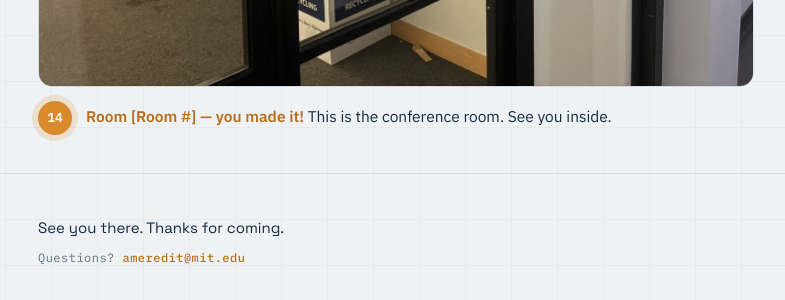
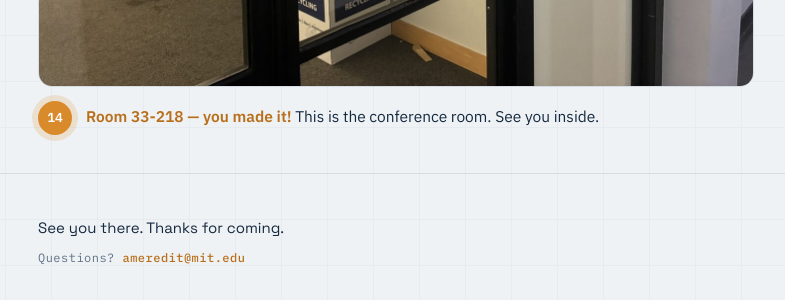
Before and after one commit to alexmeredith8299/alexmeredith8299.github.io, a Jekyll site: the page defense/index.html, which Jekyll copies as it is, in a window 1280 px wide and 900 px high, scrolled down 9282 px. Shown: the part 573-873 px from the top of the window, without its empty margins (244-1029 px from the left). Built offline with Jekyll 4.4.1, drawn with Linux system fonts in a browser that asks for light colours.

Commit message:
one bugfix

```diff
--- a/defense/index.html
+++ b/defense/index.html
@@ -376,7 +376,7 @@
       <li class="stop goal">
         <figure>
           <img src="photos/14.jpg" alt="Door of the conference room" width="1440" height="1080" loading="lazy" decoding="async">
-          <figcaption><span class="num">14</span><span class="cap"><b>Room [Room #] — you made it!</b> This is the conference room. See you inside.</span></figcaption>
+          <figcaption><span class="num">14</span><span class="cap"><b>Room 33-218 — you made it!</b> This is the conference room. See you inside.</span></figcaption>
         </figure>
       </li>
     </ol>
```
